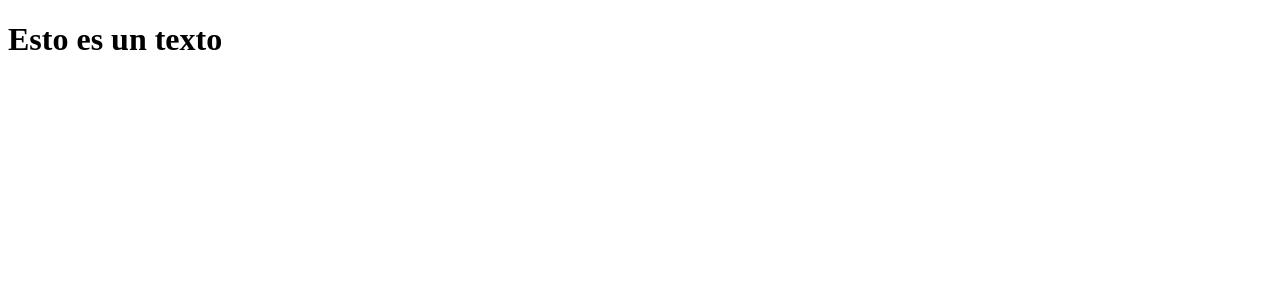
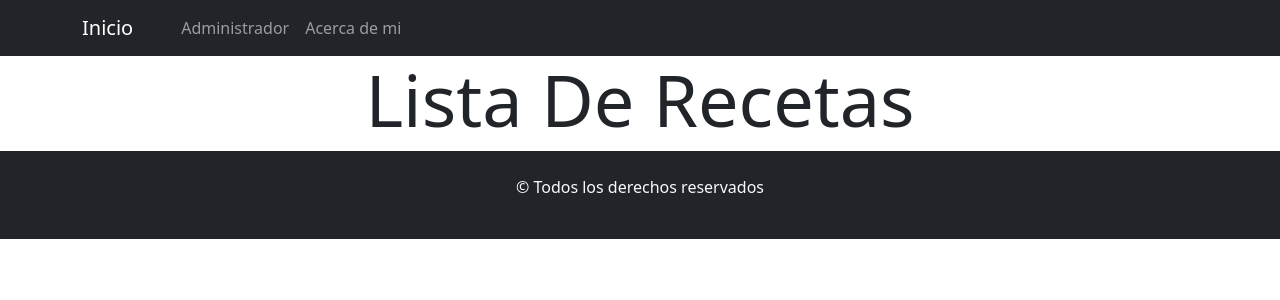
Before and after one commit to gonzalogg94/Blog-Notas, a React (Create React App) app: page / in a window 1280 px wide. Shown: the top 300 px of the page. Built offline with nearby package versions, Linux system fonts and the light colour scheme.

Commit message:
realice maquetado de menu , footer y pagina inicio

```diff
--- a/package.json
+++ b/package.json
@@ -10,6 +10,7 @@
     "react": "^18.2.0",
     "react-bootstrap": "^2.5.0",
     "react-dom": "^18.2.0",
+    "react-router-dom": "^6.4.2",
     "react-scripts": "5.0.1",
     "web-vitals": "^2.1.4"
   },
--- a/src/App.jsx
+++ b/src/App.jsx
@@ -1,9 +1,21 @@
+import { BrowserRouter, Routes, Route } from "react-router-dom";
+import Inicio from "./components/views/Inicio"
+import Menu from "./components/common/Menu"
+import Footer from "./components/common/Footer"
+import "bootstrap/dist/css/bootstrap.min.css";
+
+
 
 function App() {
   return (
-    <div>
-      <h1>Esto es un texto</h1>
-    </div>
+<BrowserRouter>
+<Menu></Menu>
+<Routes>
+  <Route exact path="/" element={<Inicio></Inicio>} ></Route>
+</Routes>
+<Footer></Footer>
+</BrowserRouter>
+
   );
 }
 
--- a/src/components/common/Footer.jsx
+++ b/src/components/common/Footer.jsx
@@ -0,0 +1,11 @@
+
+
+const Footer = () => {
+    return (
+        <footer className="bg-dark text-light py-4 text-center">
+        <p>&copy; Todos los derechos reservados</p>
+      </footer>
+    );
+};
+
+export default Footer;
--- /dev/null
+++ b/src/components/common/Menu.jsx
@@ -0,0 +1,24 @@
+import Container from 'react-bootstrap/Container';
+import Nav from 'react-bootstrap/Nav';
+import Navbar from 'react-bootstrap/Navbar';
+import { Link } from 'react-router-dom';
+
+
+const Menu = () => {
+    return (
+        <section>
+
+        <Navbar bg="dark" variant="dark">
+        <Container>
+          <Navbar.Brand as={Link} to="/">Inicio</Navbar.Brand>
+          <Nav className="me-auto ps-4">
+            <Nav.Link to="/administrador">Administrador</Nav.Link>
+            <Nav.Link to="/author">Acerca de mi</Nav.Link>
+          </Nav>
+        </Container>
+      </Navbar>
+        </section>
+    );
+};
+
+export default Menu;
--- a/src/components/views/Inicio.jsx
+++ b/src/components/views/Inicio.jsx
@@ -0,0 +1,15 @@
+import React from 'react';
+import { Container,Row } from 'react-bootstrap';
+
+const Inicio = () => {
+    return (
+       <Container>
+        <h1 className='display-2 text-center'>Lista De Recetas</h1>
+        <hr />
+        <Row xs={1} md={4} className="g-4">
+      </Row>
+       </Container>
+    );
+};
+
+export default Inicio;<h1>Esto es un titulo</h1>
```
Also changed, not shown: src/components/views/Error404.jsx (+11 -0 lines), src/components/common/Header.jsx (deleted), 2 other files (tests, documents, lock files or other folders).
